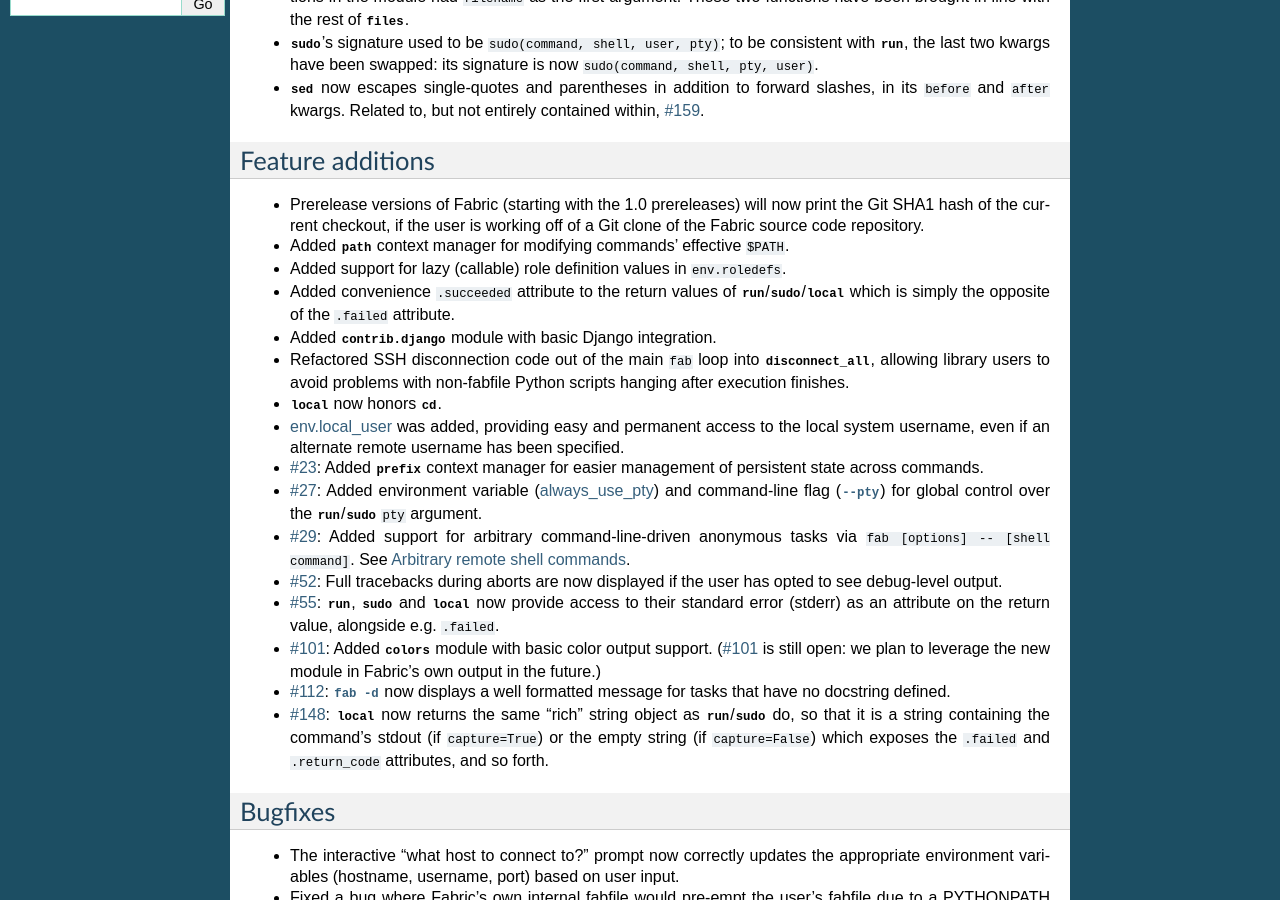
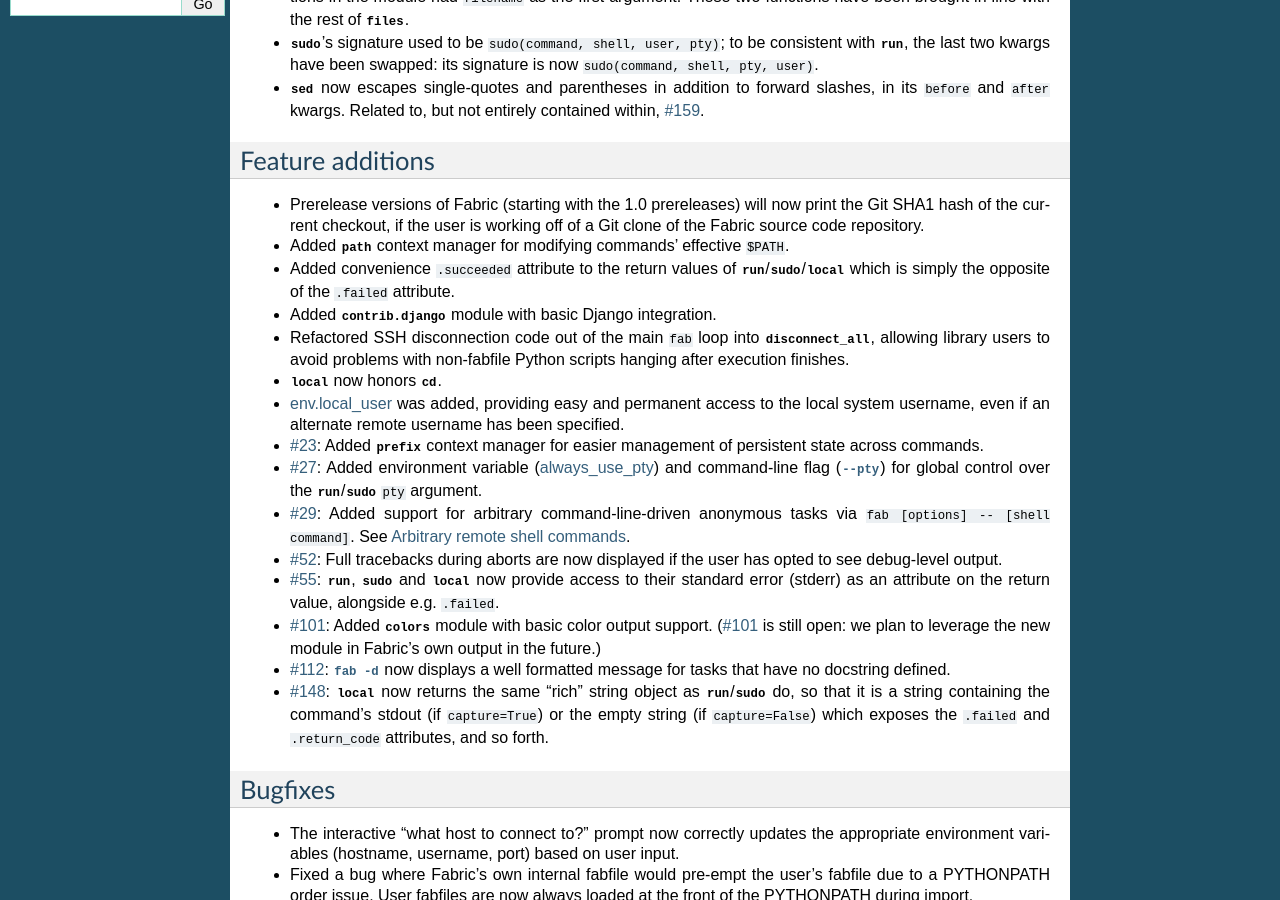
Before and after one commit to fabric/fabric, a Sphinx documentation site: the page built from docs/changes/1.0.rst, in a window 1280 px wide and 900 px high, scrolled down 336 px. Built offline with Sphinx 7.4.7, drawn with Linux system fonts in a browser that asks for light colours.

Commit message:
Backport callable roledefs to 0.9
Re #111

```diff
--- a/docs/changes/1.0.rst
+++ b/docs/changes/1.0.rst
@@ -31,7 +31,6 @@
   of a Git clone of the Fabric source code repository.
 * Added `~fabric.context_managers.path` context manager for modifying commands'
   effective ``$PATH``.
-* Added support for lazy (callable) role definition values in ``env.roledefs``.
 * Added convenience ``.succeeded`` attribute to the return values of
   `~fabric.operations.run`/`~fabric.operations.sudo`/`~fabric.operations.local`
   which is simply the opposite of the ``.failed`` attribute.
```
